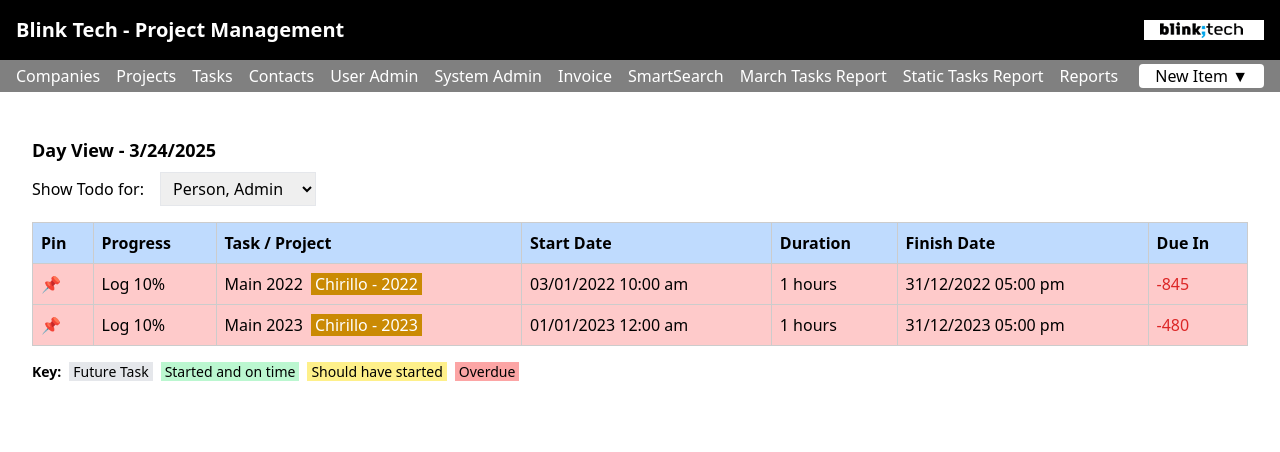
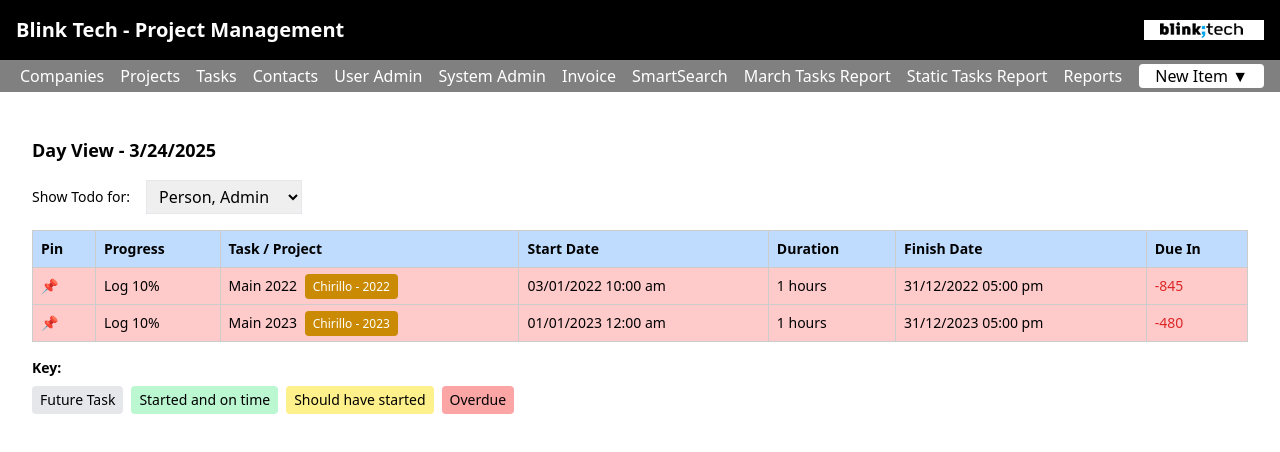
Before and after one commit to MrUzairr/BlinkTech-web, a Vue app: page / in a window 1280 px wide. Shown: the top 452 px of the page. Built offline with nearby package versions, Linux system fonts and the light colour scheme.

Commit message:
Navbar, Task, Home Responsiveness Updated

```diff
--- a/src/components/Navbar.vue
+++ b/src/components/Navbar.vue
@@ -9,25 +9,27 @@
     </div>
   </nav>
 
-    <!-- Mobile Menu -->
-    <div style="background-color: gray" class="bg-white md:bg-transparent">
+  <!-- Mobile/Desktop Menu -->
   <ul
   :class="menuOpen ? 'flex' : 'hidden'"
-        class="md:flex flex-col md:flex-row  md:items-center md:space-x-4 text-white ml-0 md:ml-4 md:py-1  p-4 md:p-0"
+  class="fixed top-16 left-0 w-full flex-col z-50 p-4
+         bg-[#808080] text-white
+         md:static md:flex md:flex-row md:items-center md:space-x-4
+         md:py-1 md:pl-5"
 >
-        <li><a href="/companies" class="block py-2 md:py-0 hover:text-black hover:underline">Companies</a></li>
-        <li><a href="/projects" class="block py-2 md:py-0 hover:text-black hover:underline">Projects</a></li>
-        <li><a href="/tasks" class="block py-2 md:py-0 hover:text-black hover:underline">Tasks</a></li>
-        <li><a href="#" class="block py-2 md:py-0 hover:text-black hover:underline">Contacts</a></li>
-        <li><a href="#" class="block py-2 md:py-0 hover:text-black hover:underline">User Admin</a></li>
-        <li><a href="#" class="block py-2 md:py-0 hover:text-black hover:underline">System Admin</a></li>
-        <li><a href="#" class="block py-2 md:py-0 hover:text-black hover:underline">Invoice</a></li>
-        <li><a href="#" class="block py-2 md:py-0 hover:text-black hover:underline">SmartSearch</a></li>
-        <li><a href="#" class="block py-2 md:py-0 hover:text-black hover:underline">March Tasks Report</a></li>
-        <li><a href="#" class="block py-2 md:py-0 hover:text-black hover:underline">Static Tasks Report</a></li>
-        <li><a href="#" class="block py-2 md:py-0 hover:text-black hover:underline">Reports</a></li>
+
+    <li><a href="/companies" class="block py-2 md:py-0 hover:text-gray-300 md:hover:text-black md:hover:underline">Companies</a></li>
+    <li><a href="/projects" class="block py-2 md:py-0 hover:text-gray-300 md:hover:text-black md:hover:underline">Projects</a></li>
+    <li><a href="/tasks" class="block py-2 md:py-0 hover:text-gray-300 md:hover:text-black md:hover:underline">Tasks</a></li>
+    <li><a href="#" class="block py-2 md:py-0 hover:text-gray-300 md:hover:text-black md:hover:underline">Contacts</a></li>
+    <li><a href="#" class="block py-2 md:py-0 hover:text-gray-300 md:hover:text-black md:hover:underline">User Admin</a></li>
+    <li><a href="#" class="block py-2 md:py-0 hover:text-gray-300 md:hover:text-black md:hover:underline">System Admin</a></li>
+    <li><a href="#" class="block py-2 md:py-0 hover:text-gray-300 md:hover:text-black md:hover:underline">Invoice</a></li>
+    <li><a href="#" class="block py-2 md:py-0 hover:text-gray-300 md:hover:text-black md:hover:underline">SmartSearch</a></li>
+    <li><a href="#" class="block py-2 md:py-0 hover:text-gray-300 md:hover:text-black md:hover:underline">March Tasks Report</a></li>
+    <li><a href="#" class="block py-2 md:py-0 hover:text-gray-300 md:hover:text-black md:hover:underline">Static Tasks Report</a></li>
+    <li><a href="#" class="block py-2 md:py-0 hover:text-gray-300 md:hover:text-black md:hover:underline">Reports</a></li>
   </ul>
-    </div>
 
   <!-- Dropdown -->
   <div class="container mx-auto p-4 mt-0 md:-mt-11 flex justify-end">
@@ -35,7 +37,7 @@
       <button @click="toggleDropdown" class="bg-white px-4 py-0 rounded text-black">
         New Item ▼
       </button>
-        <ul v-show="dropdownOpen" class="absolute right-0 mt-2 bg-white text-black rounded shadow-lg">
+      <ul v-show="dropdownOpen" class="absolute right-0 mt-2 bg-white text-black rounded shadow-lg z-50">
         <li><a href="#" class="block px-6 py-2 hover:bg-gray-200">Option 1</a></li>
         <li><a href="#" class="block px-6 py-2 hover:bg-gray-200">Option 2</a></li>
         <li><a href="#" class="block px-6 py-2 hover:bg-gray-200">Option 3</a></li>
@@ -46,6 +48,7 @@
 
 <script setup>
 import { ref } from "vue";
+
 const menuOpen = ref(false);
 const dropdownOpen = ref(false);
 
--- a/src/pages/HomeView.vue
+++ b/src/pages/HomeView.vue
@@ -1,15 +1,18 @@
 <template>
     <div class="p-4">
-      <h2 class="text-lg font-bold mb-2">Day View - {{ currentDate }}</h2>
+      <h2 class="text-lg font-bold mb-4">Day View - {{ currentDate }}</h2>
 
-      <div class="flex items-center space-x-4 mb-4">
-        <label for="person">Show Todo for:</label>
-        <select id="person" v-model="selectedPerson" class="border px-2 py-1">
+      <!-- Filter -->
+      <div class="flex flex-col md:flex-row md:items-center md:space-x-4 mb-4 space-y-2 md:space-y-0">
+        <label for="person" class="text-sm font-medium">Show Todo for:</label>
+        <select id="person" v-model="selectedPerson" class="border px-2 py-1 w-full md:w-auto">
           <option v-for="person in people" :key="person" :value="person">{{ person }}</option>
         </select>
       </div>
 
-      <table class="w-full table-auto border">
+      <!-- Table (responsive scroll) -->
+      <div class="overflow-x-auto">
+        <table class="min-w-full table-auto border text-sm bg-white">
           <thead class="bg-blue-200 text-left">
             <tr>
               <th class="p-2">Pin</th>
@@ -25,7 +28,10 @@
             <tr v-for="task in filteredTasks" :key="task.id" :class="getTaskRowClass(task)">
               <td class="p-2">📌</td>
               <td class="p-2">{{ task.progress }}</td>
-            <td class="p-2">{{ task.name }} <span class="bg-yellow-600 text-white px-1 ml-1">{{ task.project }}</span></td>
+              <td class="p-2">
+                {{ task.name }}
+                <span class="bg-yellow-600 text-white text-xs px-2 py-1 rounded ml-1">{{ task.project }}</span>
+              </td>
               <td class="p-2">{{ task.start }}</td>
               <td class="p-2">{{ task.duration }}</td>
               <td class="p-2">{{ task.finish }}</td>
@@ -33,16 +39,19 @@
             </tr>
           </tbody>
         </table>
+      </div>
 
-      <div class="mt-4 text-sm">
-        <strong>Key:</strong>
-        <span class="ml-2 bg-gray-200 px-1">Future Task</span>
-        <span class="ml-2 bg-green-200 px-1">Started and on time</span>
-        <span class="ml-2 bg-yellow-200 px-1">Should have started</span>
-        <span class="ml-2 bg-red-300 px-1">Overdue</span>
+      <!-- Key -->
+      <div class="mt-4 text-sm flex flex-wrap gap-2">
+        <strong class="w-full">Key:</strong>
+        <span class="bg-gray-200 px-2 py-1 rounded">Future Task</span>
+        <span class="bg-green-200 px-2 py-1 rounded">Started and on time</span>
+        <span class="bg-yellow-200 px-2 py-1 rounded">Should have started</span>
+        <span class="bg-red-300 px-2 py-1 rounded">Overdue</span>
       </div>
     </div>
   </template>
+
 
   <script setup>
   import { ref, computed } from 'vue'
--- a/src/pages/task/Task.vue
+++ b/src/pages/task/Task.vue
@@ -1,26 +1,32 @@
 <template>
     <div class="p-4 bg-gray-100 min-h-screen">
       <!-- Header Filters -->
-      <div class="flex flex-wrap items-center justify-between gap-4 mb-4">
+      <div class="flex flex-col md:flex-row md:items-center md:justify-between gap-4 mb-4">
         <div>
           <span class="font-bold text-xl text-blue-800">🧩 Tasks</span>
         </div>
 
-        <div class="flex flex-wrap items-center gap-2 text-sm">
-          <label>Search: <input type="text" v-model="search" class="border p-1" /></label>
-          <label>User:
-            <select v-model="selectedUser" class="border p-1">
+        <div class="flex flex-col md:flex-row flex-wrap items-start md:items-center gap-2 text-sm">
+          <label class="flex flex-col md:flex-row items-start md:items-center gap-1">
+            <span>Search:</span>
+            <input type="text" v-model="search" class="border p-1 w-full md:w-auto" />
+          </label>
+          <label class="flex flex-col md:flex-row items-start md:items-center gap-1">
+            <span>User:</span>
+            <select v-model="selectedUser" class="border p-1 w-full md:w-auto">
               <option v-for="user in users" :key="user">{{ user }}</option>
             </select>
           </label>
-          <label>Company:
-            <select v-model="selectedCompany" class="border p-1">
+          <label class="flex flex-col md:flex-row items-start md:items-center gap-1">
+            <span>Company:</span>
+            <select v-model="selectedCompany" class="border p-1 w-full md:w-auto">
               <option>All Companies</option>
               <option>Company A</option>
             </select>
           </label>
-          <label>Task Filter:
-            <select v-model="selectedFilter" class="border p-1">
+          <label class="flex flex-col md:flex-row items-start md:items-center gap-1">
+            <span>Task Filter:</span>
+            <select v-model="selectedFilter" class="border p-1 w-full md:w-auto">
               <option>My Unfinished Tasks</option>
               <option>All Tasks</option>
             </select>
@@ -28,63 +34,66 @@
         </div>
       </div>
 
-      <!-- Tasks Table -->
-      <table class="w-full border border-collapse text-sm bg-white">
+      <!-- Tasks Table (with horizontal scroll on mobile) -->
+      <div class="overflow-x-auto">
+        <table class="min-w-full border border-collapse text-sm bg-white">
           <thead class="bg-blue-900 text-white">
             <tr>
-            <th class="p-1 border">Pin</th>
-            <th class="p-1 border">New Log</th>
-            <th class="p-1 border">Work</th>
-            <th class="p-1 border">P</th>
-            <th class="p-1 border">Task Name</th>
-            <th class="p-1 border">Task Creator</th>
-            <th class="p-1 border">Assigned Users</th>
-            <th class="p-1 border">Start Date</th>
-            <th class="p-1 border">Duration</th>
-            <th class="p-1 border">Finish Date</th>
-            <th class="p-1 border">Last Update</th>
-            <th class="p-1 border">Actions</th>
+              <th class="p-2 border">Pin</th>
+              <th class="p-2 border">New Log</th>
+              <th class="p-2 border">Work</th>
+              <th class="p-2 border">P</th>
+              <th class="p-2 border">Task Name</th>
+              <th class="p-2 border">Task Creator</th>
+              <th class="p-2 border">Assigned Users</th>
+              <th class="p-2 border">Start Date</th>
+              <th class="p-2 border">Duration</th>
+              <th class="p-2 border">Finish Date</th>
+              <th class="p-2 border">Last Update</th>
+              <th class="p-2 border">Actions</th>
             </tr>
           </thead>
           <tbody>
             <template v-for="group in groupedTasks" :key="group.project">
               <tr class="bg-gray-100 font-bold text-sm">
-              <td colspan="12" class="p-1 border text-orange-800">
+                <td colspan="12" class="p-2 border text-orange-800">
                   Dr. {{ group.project }} <span class="ml-2">6%</span>
                 </td>
               </tr>
               <tr v-for="task in group.tasks" :key="task.id" :class="getStatusClass(task)">
-              <td class="border p-1">📌</td>
-              <td class="border p-1">✏️</td>
-              <td class="border p-1">Log</td>
-              <td class="border p-1">10%</td>
-              <td class="border p-1">{{ task.name }}</td>
-              <td class="border p-1">{{ task.creator }}</td>
-              <td class="border p-1">{{ task.assigned }}</td>
-              <td class="border p-1">{{ task.start }}</td>
-              <td class="border p-1">{{ task.duration }}</td>
-              <td class="border p-1">{{ task.finish }}</td>
-              <td class="border p-1">-</td>
-              <td class="border p-1 space-x-1">
-                <button class="border px-1">Reports</button>
-                <button class="border px-1">Gantt Chart</button>
+                <td class="border p-2">📌</td>
+                <td class="border p-2">✏️</td>
+                <td class="border p-2">Log</td>
+                <td class="border p-2">10%</td>
+                <td class="border p-2">{{ task.name }}</td>
+                <td class="border p-2">{{ task.creator }}</td>
+                <td class="border p-2">{{ task.assigned }}</td>
+                <td class="border p-2">{{ task.start }}</td>
+                <td class="border p-2">{{ task.duration }}</td>
+                <td class="border p-2">{{ task.finish }}</td>
+                <td class="border p-2">-</td>
+                <td class="border p-2 space-x-1">
+                  <button class="border px-2 py-1 text-xs">Reports</button>
+                  <button class="border px-2 py-1 text-xs">Gantt Chart</button>
                 </td>
               </tr>
             </template>
           </tbody>
         </table>
+      </div>
 
       <!-- Key -->
-      <div class="mt-4 text-sm">
-        <strong>Key:</strong>
-        <span class="ml-2 bg-gray-200 px-1">Future Task</span>
-        <span class="ml-2 bg-green-100 px-1">Started and on time</span>
-        <span class="ml-2 bg-yellow-200 px-1">Should have started</span>
-        <span class="ml-2 bg-red-300 px-1">Overdue</span>
-        <span class="ml-2 bg-green-300 px-1">Done</span>
+      <div class="mt-4 text-sm flex flex-wrap gap-2">
+        <strong class="w-full">Key:</strong>
+        <span class="bg-gray-200 px-2 py-1 rounded">Future Task</span>
+        <span class="bg-green-100 px-2 py-1 rounded">Started and on time</span>
+        <span class="bg-yellow-200 px-2 py-1 rounded">Should have started</span>
+        <span class="bg-red-300 px-2 py-1 rounded">Overdue</span>
+        <span class="bg-green-300 px-2 py-1 rounded">Done</span>
       </div>
     </div>
   </template>
+
 
   <script setup>
   import { ref, computed } from 'vue'
```
Lines whose indentation alone changed are shown as unchanged.
